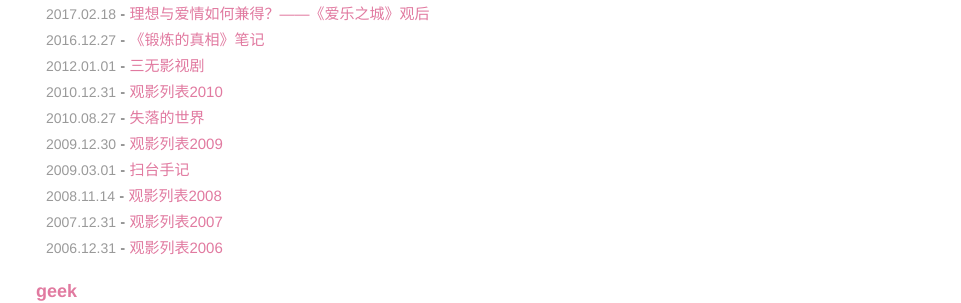
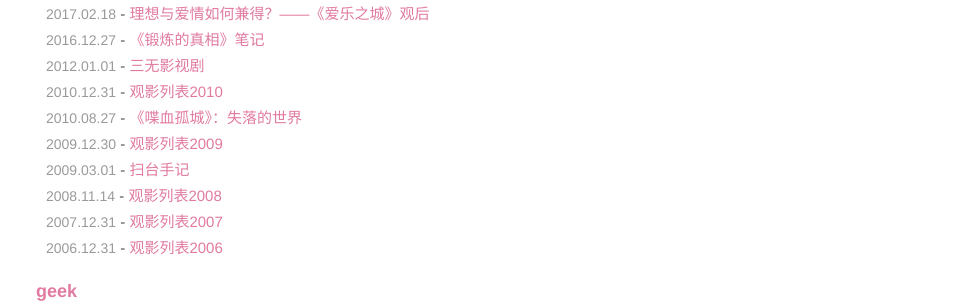
Before and after one commit to yifeitao/yifeitao.github.io, a Jekyll site: the page built from categories.html, in a window 1280 px wide and 900 px high, scrolled down 3868 px. Shown: the part 151-454 px from the top of the window, without its empty margins (319-1280 px from the left). Built offline with Jekyll 4.4.1, drawn with Linux system fonts in a browser that asks for light colours.

Commit message:
fix title

```diff
--- a/_posts/2010-08-28-a-lost-world.md
+++ b/_posts/2010-08-28-a-lost-world.md
@@ -1,6 +1,6 @@
 ---
 layout: post
-title:  失落的世界
+title:  《喋血孤城》：失落的世界
 date:   2010-08-28 04:14:35 +0800
 categories: movie
 ---
```
